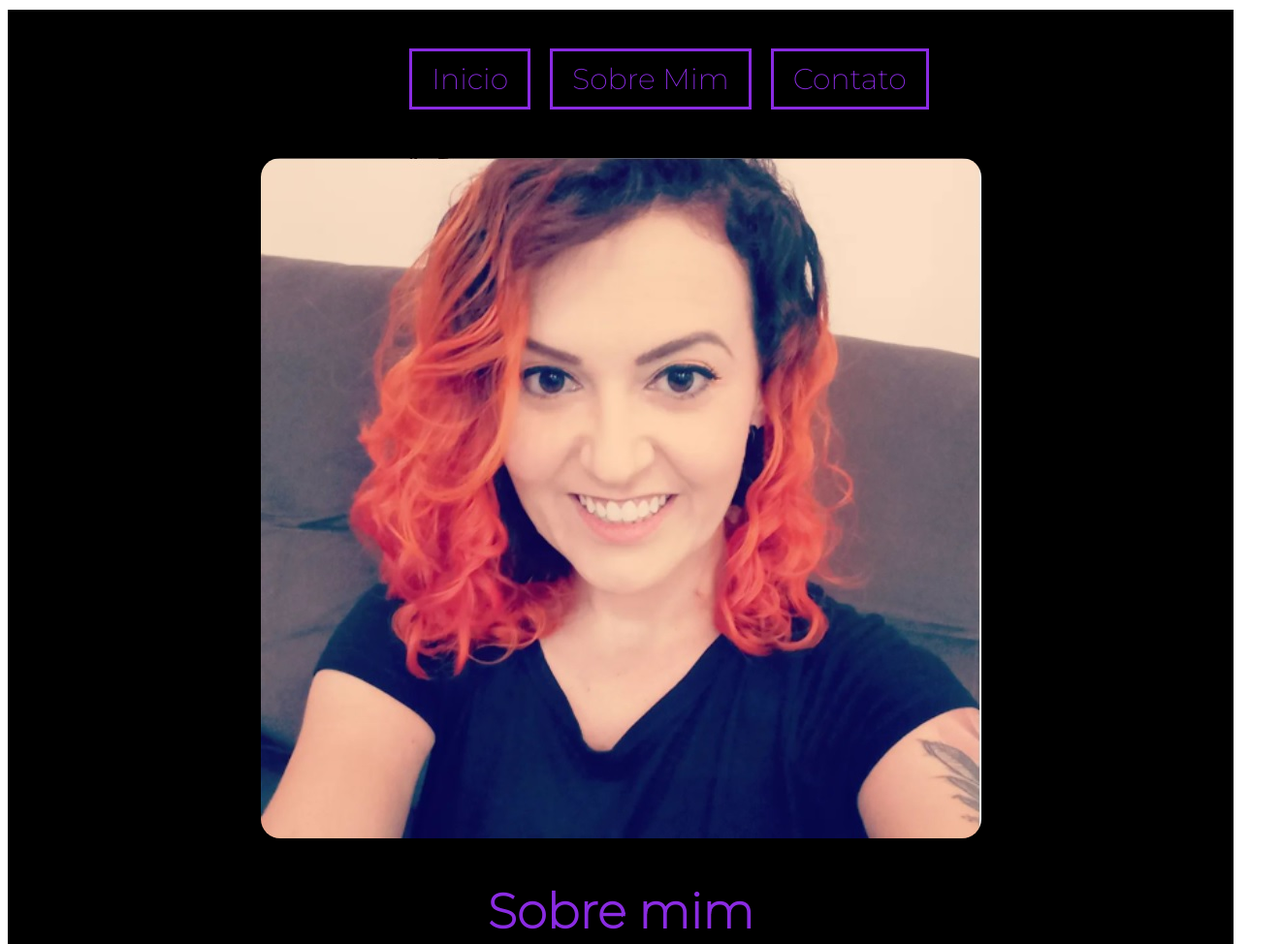
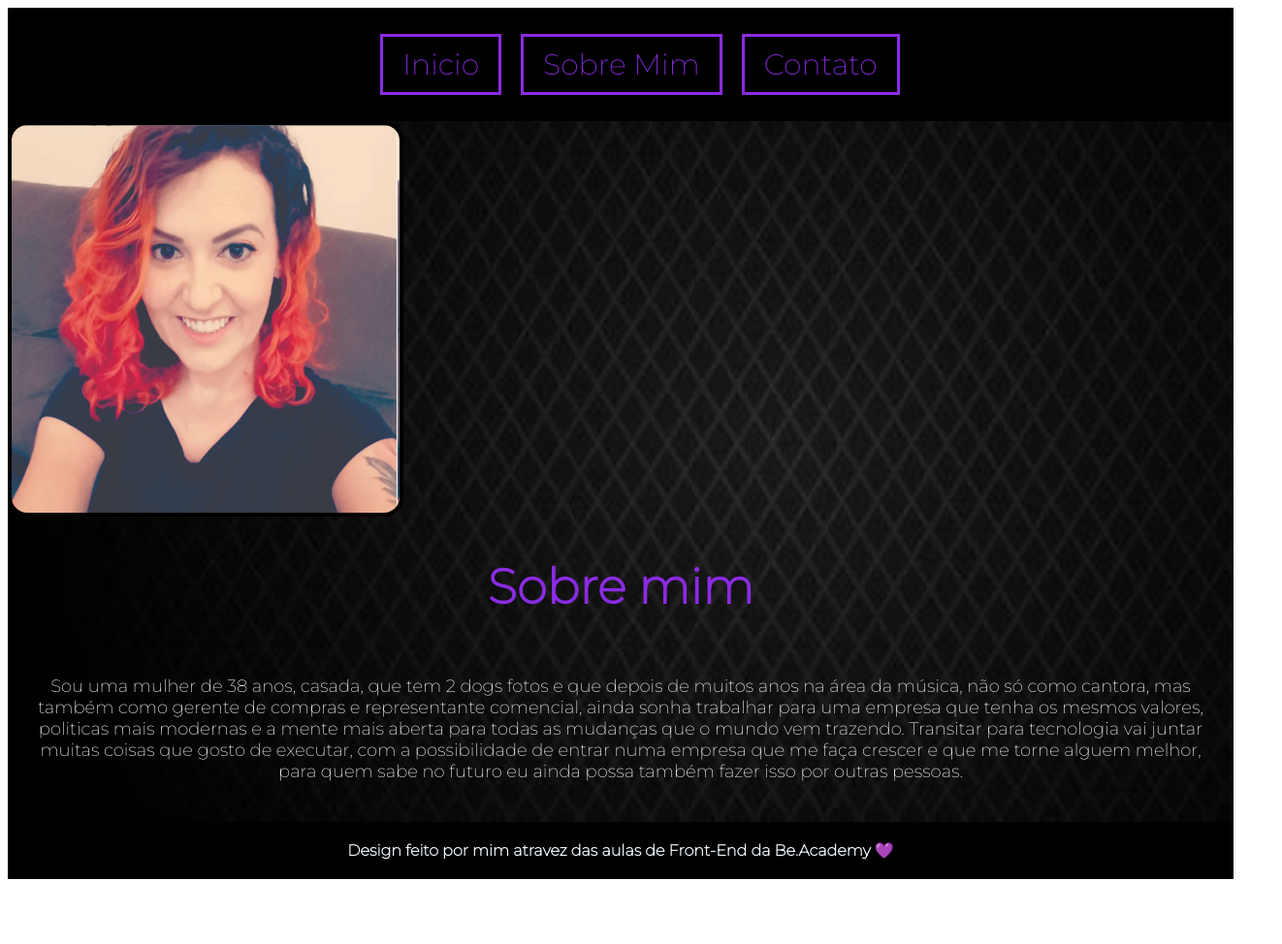
Before and after one commit to Bethania-Freitas/beacademy-devstart-frontend-myportfolio, a plain HTML site: page sobremim.html in a window 1280 px wide. Shown: the top 974 px of the page at 97% size, 1322 px wide, since content can reach past the window. After the commit the page ends 929 px from the top, so only its background shows below. Drawn offline with Linux system fonts and the light colour scheme.

Commit message:
um monte de mudanças kkk

```diff
--- a/assets/style.css
+++ b/assets/style.css
@@ -2,25 +2,21 @@
 
 /* Header */
 header{
-    position: center;
-    margin: 1rem;
-    width: 100%;
-    padding: 2rem
+    padding: 2rem;
+    background: black;
 }
+
 :root{
     font-size: 62.5%;
     font-family: Montserrat ;
 }
 
-img{
-    border-radius: 20px;
-}
+
 
 /* MENU */
 #intro {
-	background: black ;
-	width: 100%;
-	height: 100%;
+    background-image: url(./img/dark-purple-ink-texture.jpg);
+    background-size: cover;
 	min-height: 10rem;
 	text-align: center;
 }
@@ -43,7 +39,6 @@ section#intro nav ul#menu li a{
 section#intro ul#menu a{
     text-decoration: none;
     padding: 1rem 2rem 1rem 2rem ;
-    display:inline-block;
     color: blueviolet;
     border: solid;
    }
@@ -68,11 +63,21 @@ section#intro ul#menu a{
 section#intro h3{
     color:whitesmoke;
     font-size: 3rem;
+}
+
+section#intro h4{
+    font-size: 1.6rem ;
+    background: black;
+    color:aliceblue;
+    padding: 2rem
 
 }
+
+
 section#intro p{
     color:whitesmoke;
     font-size: 1.8rem;
+    padding: 2rem;
 }
 
 
@@ -101,4 +106,31 @@ section#formulario {
 }
 fieldset{
     border-radius: 20px;
+    padding: 2rem ;
 }
+.button{
+    padding: 1rem;
+    font-size: 2rem;
+    background-color: blueviolet;
+    margin-top: 2rem;
+    margin-bottom: 2rem;
+
+
+}
+
+
+.midias{
+    padding: 3rem;
+}
+.container{
+    justify-content: center;
+}
+.bg-box{
+    width: 400px;
+    height: 400px;
+    background-image: url(./img/Foto_pessoal.jpg);
+    border: 4px #000 solid;
+    justify-content: center;
+    border-radius: 2rem;
+
+}
--- a/sobremim.html
+++ b/sobremim.html
@@ -19,14 +19,18 @@
           </ul>
       </nav>
       </header>
-      <img id="foto-pessoal" src="./img/Foto_pessoal.jpg" alt="Foto Bethania com cabelo cacheado ruivo">
+        <div class="container">
+          <div class="bg-box"></div>
+        </div>
 
               <h1>Sobre mim</h1>
               <p>
                 Sou uma mulher de 38 anos, casada, que tem 2 dogs fotos e que depois de muitos anos na área da música, não só como cantora, mas também como gerente de compras e representante comencial, ainda sonha trabalhar para uma empresa que tenha os mesmos valores, politicas mais modernas e a mente mais aberta para todas as mudanças que o mundo vem trazendo.  Transitar para tecnologia vai juntar muitas coisas que gosto de executar, com a possibilidade de entrar numa empresa que me faça crescer e que me torne alguem melhor, para quem sabe no futuro eu ainda possa também fazer isso por outras pessoas.
               </p>
 
-
+        <foot>
+            <h4>Design feito por mim atravez das aulas de Front-End da Be.Academy 💜</h4>
+        </foot>
 </section>
 </body>
 </html>
```
Also changed, not shown: contato.html (+4 -1 lines), index.html (+16 -1 lines), assets/img/Foto_pessoal.jpg (added), assets/img/dark-purple-ink-texture.jpg (added), assets/img/icons8-github.svg (added), assets/img/icons8-instagram.svg (added), assets/img/icons8-linkedin-circundado.svg (added), img/Foto_pessoal.jpg (deleted).
